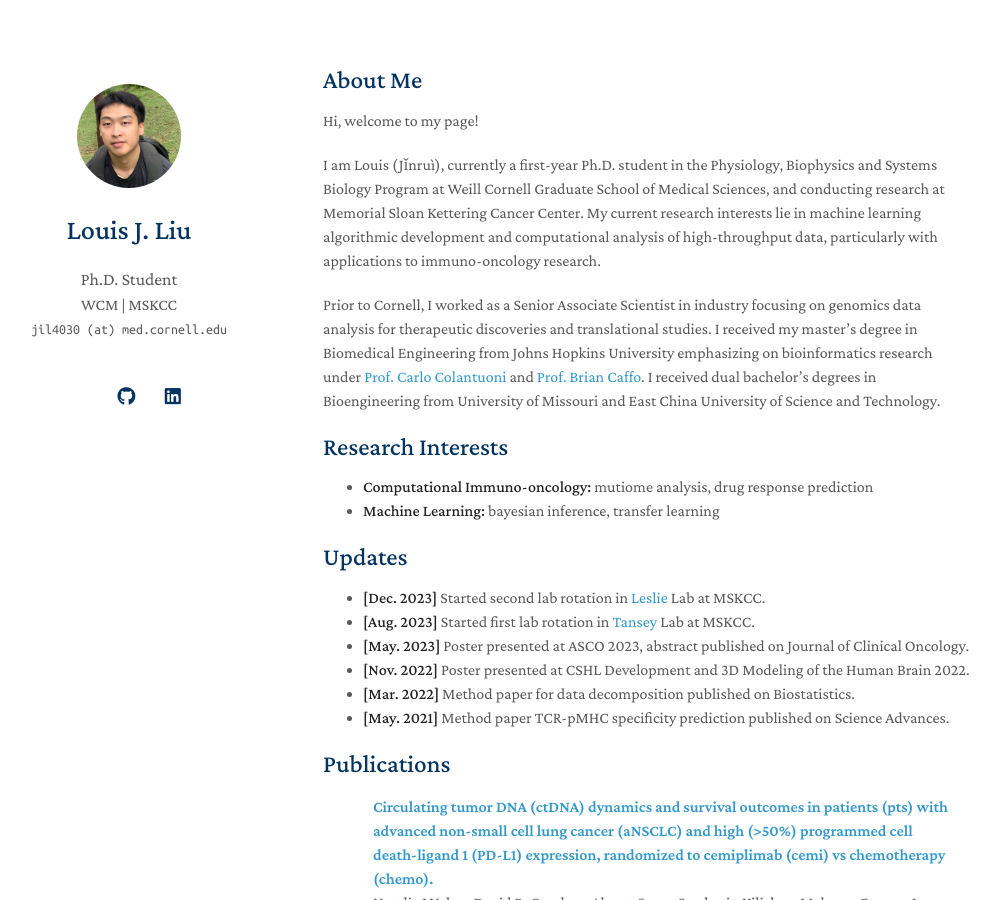
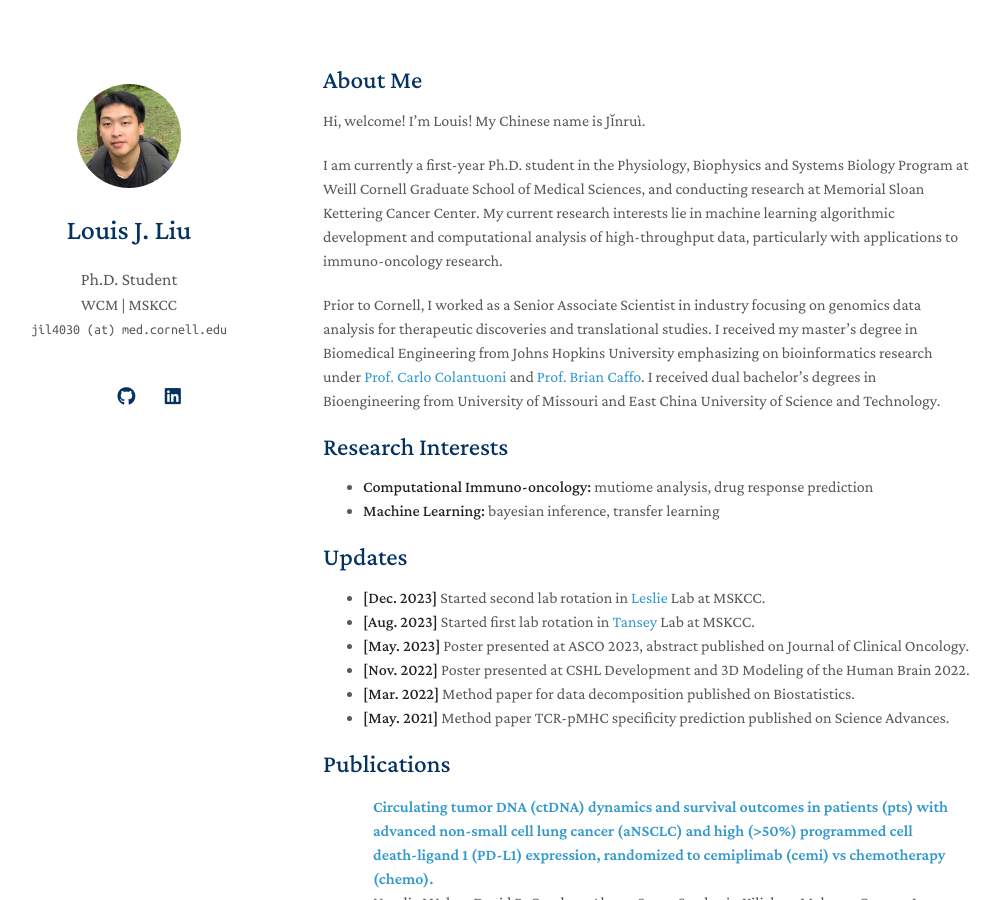
Before and after one commit to louis-jliu/louis-jliu.github.io, a Jekyll site: the page built from index.md, in a window 1280 px wide and 900 px high. Shown: the whole window, without its empty margins (147-1147 px from the left). Built offline with Jekyll 4.4.1, drawn with Linux system fonts in a browser that asks for light colours; nearby versions of some CDN libraries; a style sheet for code colours, icons or effects is not loaded; our own code applies the rules of GitHub Pages for plain Markdown files.

Commit message:
update names

```diff
--- a/index.md
+++ b/index.md
@@ -4,9 +4,9 @@ layout: homepage
 
 ## About Me
 
-Hi, welcome to my page!
+Hi, welcome! I'm Louis! My Chinese name is Jǐnruì.
 
-I am Louis (Jǐnruì), currently a first-year Ph.D. student in the Physiology, Biophysics and Systems Biology Program at Weill Cornell Graduate School of Medical Sciences, and conducting research at Memorial Sloan Kettering Cancer Center. My current research interests lie in machine learning algorithmic development and computational analysis of high-throughput data, particularly with applications to immuno-oncology research.
+I am currently a first-year Ph.D. student in the Physiology, Biophysics and Systems Biology Program at Weill Cornell Graduate School of Medical Sciences, and conducting research at Memorial Sloan Kettering Cancer Center. My current research interests lie in machine learning algorithmic development and computational analysis of high-throughput data, particularly with applications to immuno-oncology research.
 
 Prior to Cornell, I worked as a Senior Associate Scientist in industry focusing on genomics data analysis for therapeutic discoveries and translational studies. I received my master's degree in Biomedical Engineering from Johns Hopkins University emphasizing on bioinformatics research under [Prof. Carlo Colantuoni](https://www.hopkinsmedicine.org/profiles/details/carlo-colantuoni) and [Prof. Brian Caffo](https://sites.google.com/view/bcaffo/home). I received dual bachelor's degrees in Bioengineering from University of Missouri and East China University of Science and Technology.
 
```
